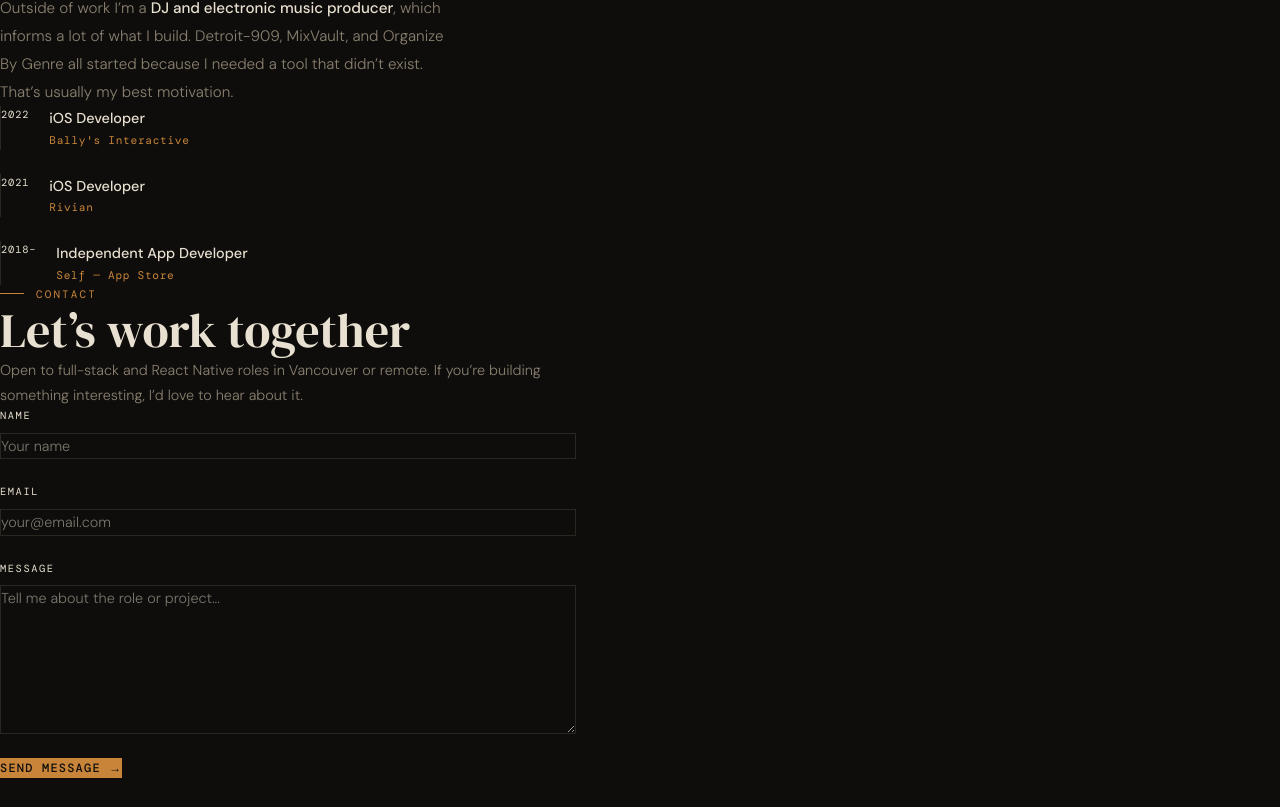
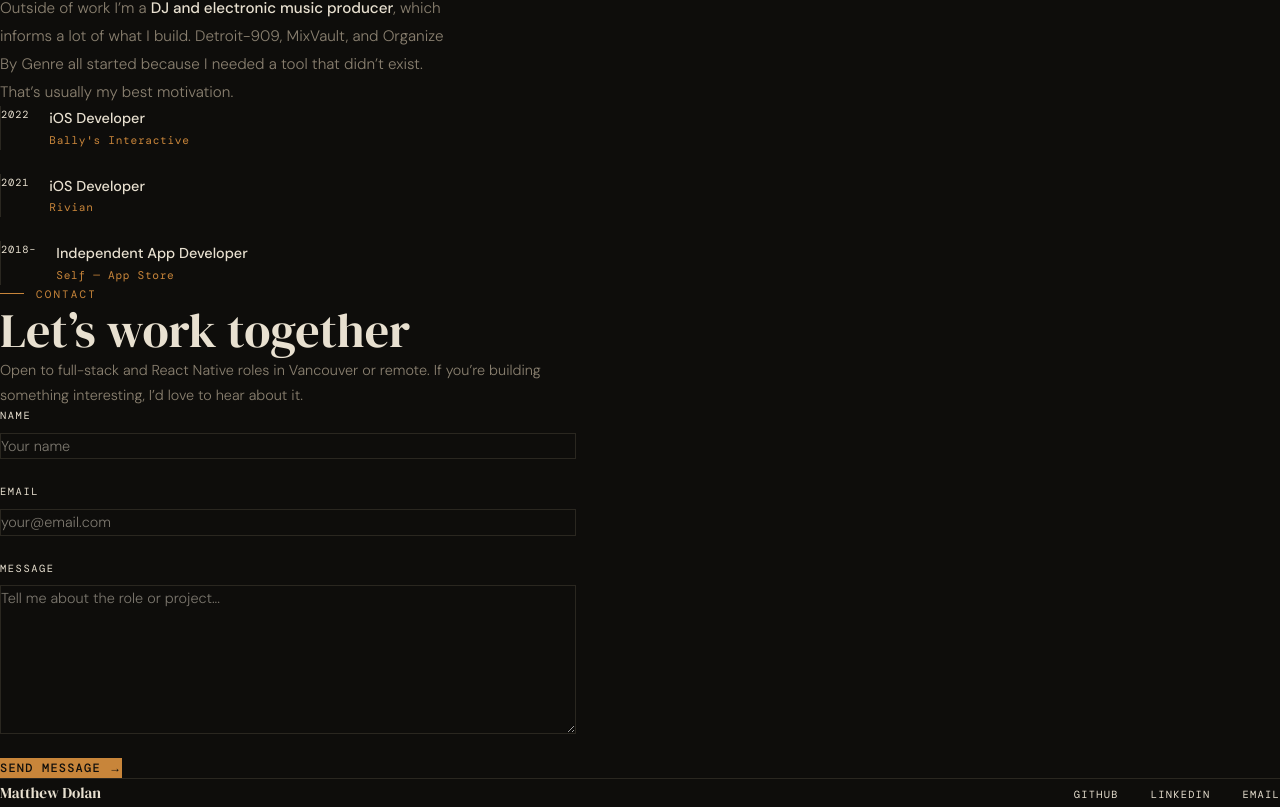
Before and after one commit to mdolancode/portfolio, a Next.js app: page / in a window 1280 px wide. Shown: the part 1833-2640 px from the top of the page. Before the commit the page ends 2611 px from the top, so only its background shows below. Built offline with nearby package versions, Linux system fonts and the light colour scheme; a web font is replaced by a local one.

Commit message:
Add Footer component

```diff
--- a/src/app/page.tsx
+++ b/src/app/page.tsx
@@ -3,6 +3,7 @@ import Hero from '@/components/Hero'
 import Projects from '@/components/Projects'
 import About from '@/components/About'
 import Contact from '@/components/Contact'
+import Footer from '@/components/Footer'
 
 export default function Home() {
   return (
@@ -12,6 +13,7 @@ export default function Home() {
       <Projects />
       <About />
       <Contact />
+      <Footer />
     </main>
   )
 }
--- /dev/null
+++ b/src/components/Footer.tsx
@@ -0,0 +1,40 @@
+export default function Footer() {
+  return (
+    <footer
+      className="flex justify-between items-center px-12 py-10"
+      style={{
+        background: 'var(--color-bg)',
+        borderTop: '1px solid var(--color-border)',
+      }}
+    >
+      <div
+        className="font-serif text-[0.95rem]"
+        style={{ color: 'var(--color-text-dim)' }}
+      >
+        Matthew Dolan
+      </div>
+
+      <ul className="flex gap-8 list-none">
+        {[
+          { label: 'GitHub', href: 'https://github.com/mdolancode' },
+          { label: 'LinkedIn', href: 'https://linkedin.com/in/YOUR_HANDLE' },
+          { label: 'Email', href: 'mailto:YOUR@EMAIL.com' },
+        ].map((link) => (
+          <li key={link.label}>
+            <a
+              href={link.href}
+              target={link.href.startsWith('http') ? '_blank' : undefined}
+              rel={link.href.startsWith('http') ? 'noopener noreferrer' : undefined}
+              className="font-mono text-[0.65rem] tracking-[0.12em] uppercase transition-colors duration-200"
+              style={{ color: 'var(--color-text-dim)' }}
+              onMouseEnter={(e) => (e.currentTarget.style.color = 'var(--color-amber)')}
+              onMouseLeave={(e) => (e.currentTarget.style.color = 'var(--color-text-dim)')}
+            >
+              {link.label}
+            </a>
+          </li>
+        ))}
+      </ul>
+    </footer>
+  )
+}
```
